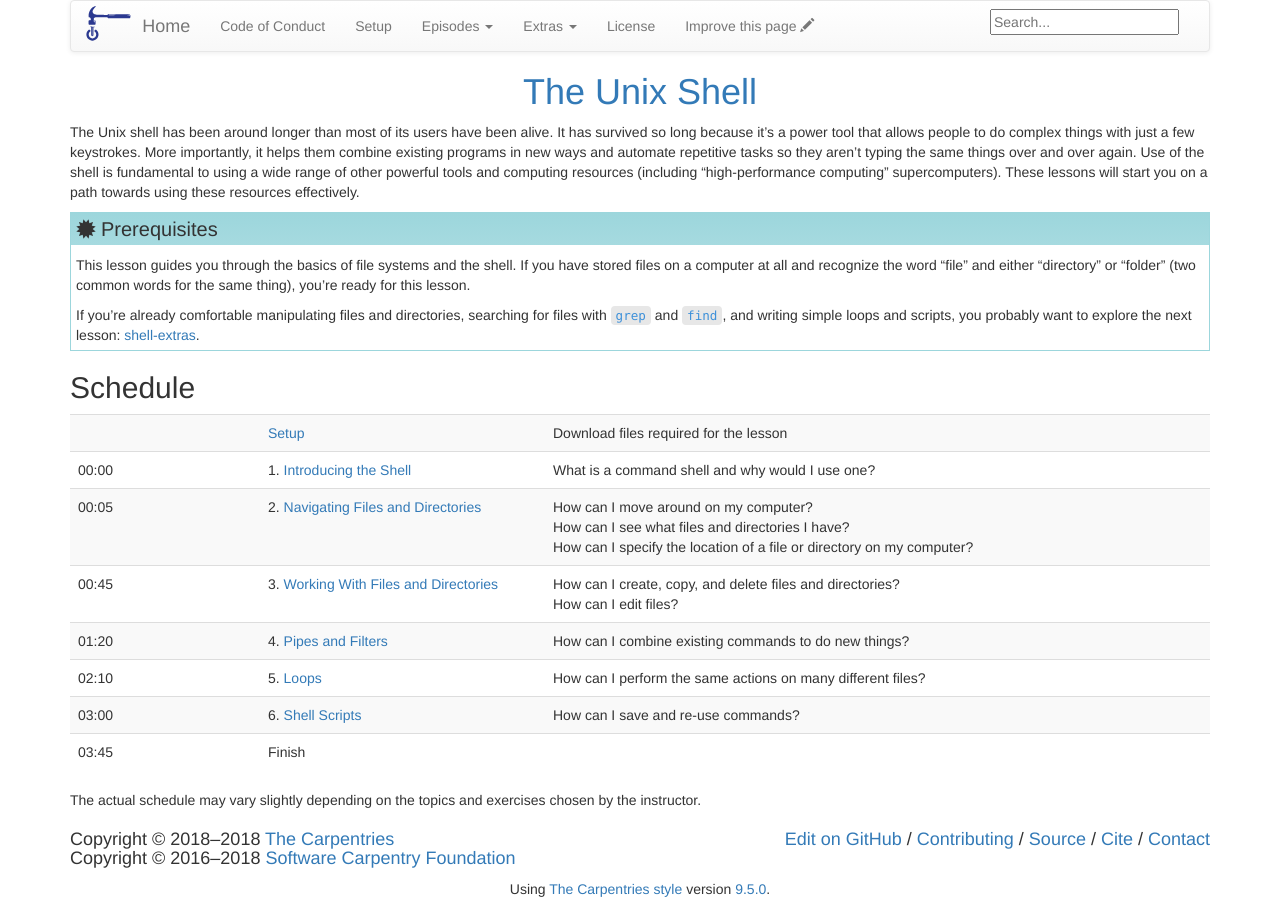
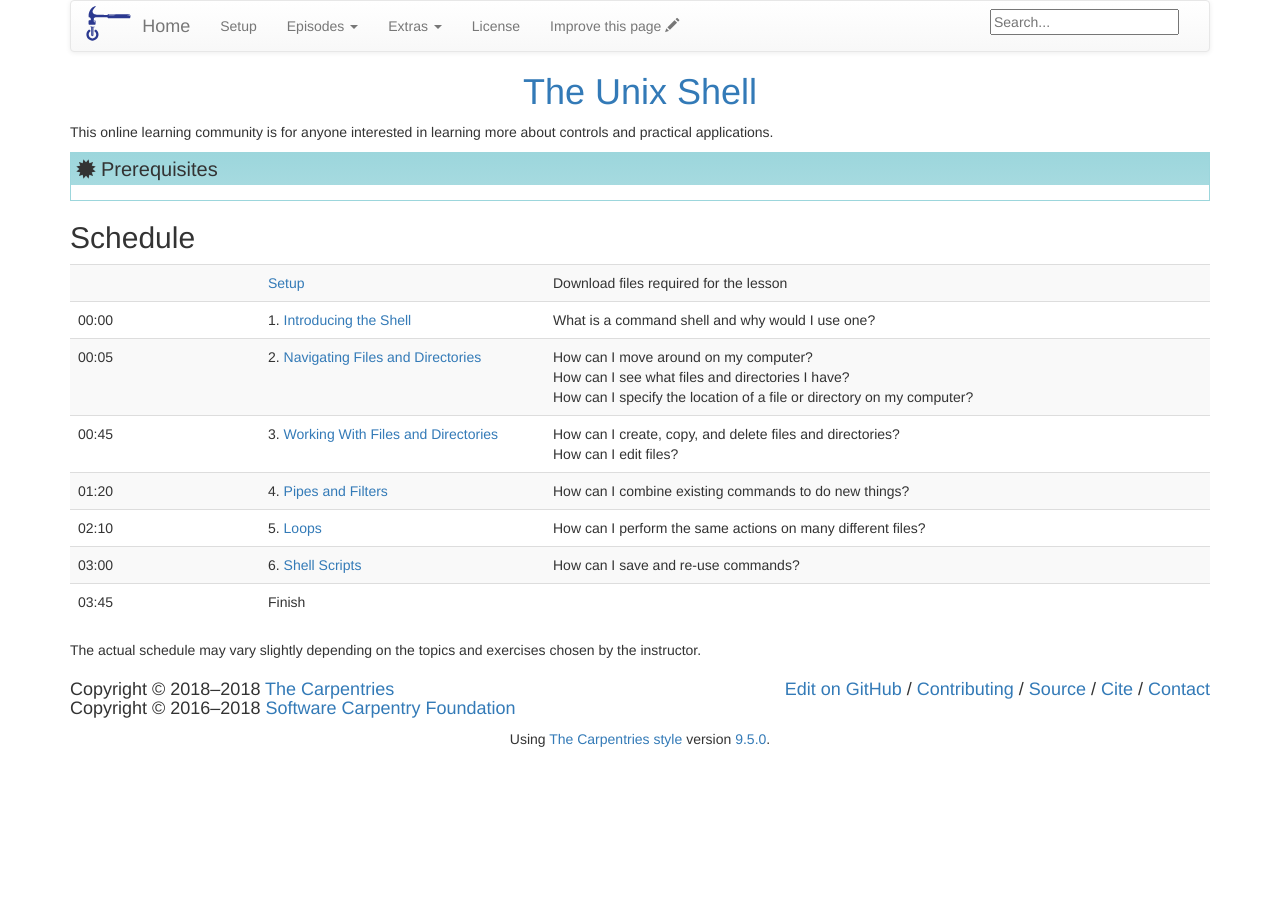
Before and after one commit to closedloopcontrol/closedloopcontrol.github.io, a Jekyll site: the page built from index.md, in a window 1280 px wide. Built offline with Jekyll 4.4.1, drawn with Linux system fonts in a browser that asks for light colours.

Commit message:
change up index markdown

```diff
--- a/_includes/navbar.html
+++ b/_includes/navbar.html
@@ -37,8 +37,8 @@
     <div class="collapse navbar-collapse" id="bs-example-navbar-collapse-1">
       <ul class="nav navbar-nav">
 
-	{% comment %} Always show code of conduct. {% endcomment %}
-        <li><a href="{{ page.root }}{% link CONDUCT.md %}">Code of Conduct</a></li>
+	{% comment %} Always show code of conduct.
+        <li><a href="{{ page.root }}{% link CONDUCT.md %}">Code of Conduct</a></li>{% endcomment %}
 
         {% if site.kind == "lesson" %}
 	{% comment %} Show setup instructions. {% endcomment %}
--- a/index.md
+++ b/index.md
@@ -3,25 +3,8 @@ layout: lesson
 root: .
 ---
 
-The Unix shell has been around longer than most of its users have been alive.
-It has survived so long because it's a power tool
-that allows people to do complex things with just a few keystrokes.
-More importantly,
-it helps them combine existing programs in new ways
-and automate repetitive tasks
-so they aren't typing the same things over and over again.
-Use of the shell is fundamental to using a wide range of other powerful tools
-and computing resources (including "high-performance computing" supercomputers).
-These lessons will start you on a path towards using these resources effectively.
+This online learning community is for anyone interested in learning more about controls and practical applications.
 
 > ## Prerequisites
 >
-> This lesson guides you through the basics of file systems and the
-> shell.  If you have stored files on a computer at all and recognize
-> the word “file” and either “directory” or “folder” (two common words
-> for the same thing), you're ready for this lesson.
->
-> If you're already comfortable manipulating files and directories,
-> searching for files with `grep` and `find`, and writing simple loops
-> and scripts, you probably want to explore the next lesson: [shell-extras](http://swcarpentry.github.io/shell-extras/).
 {: .prereq}
```
